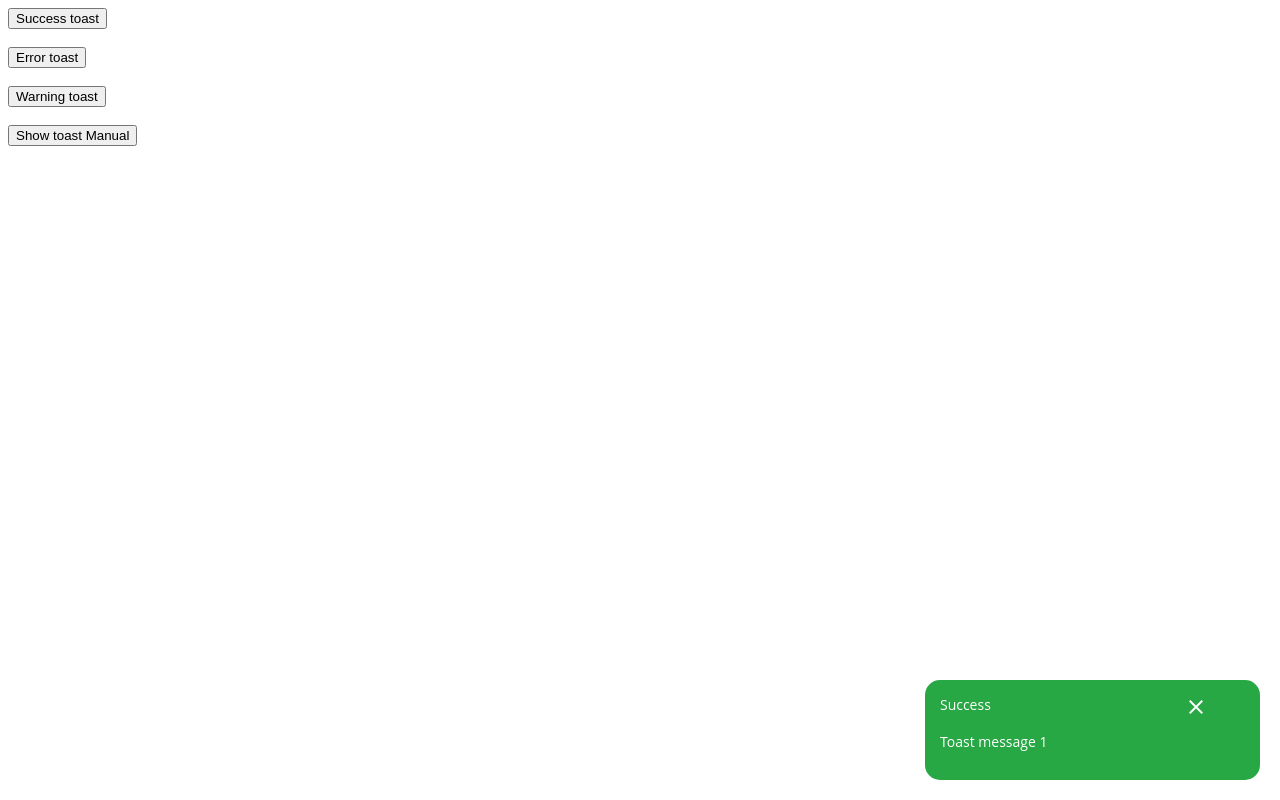
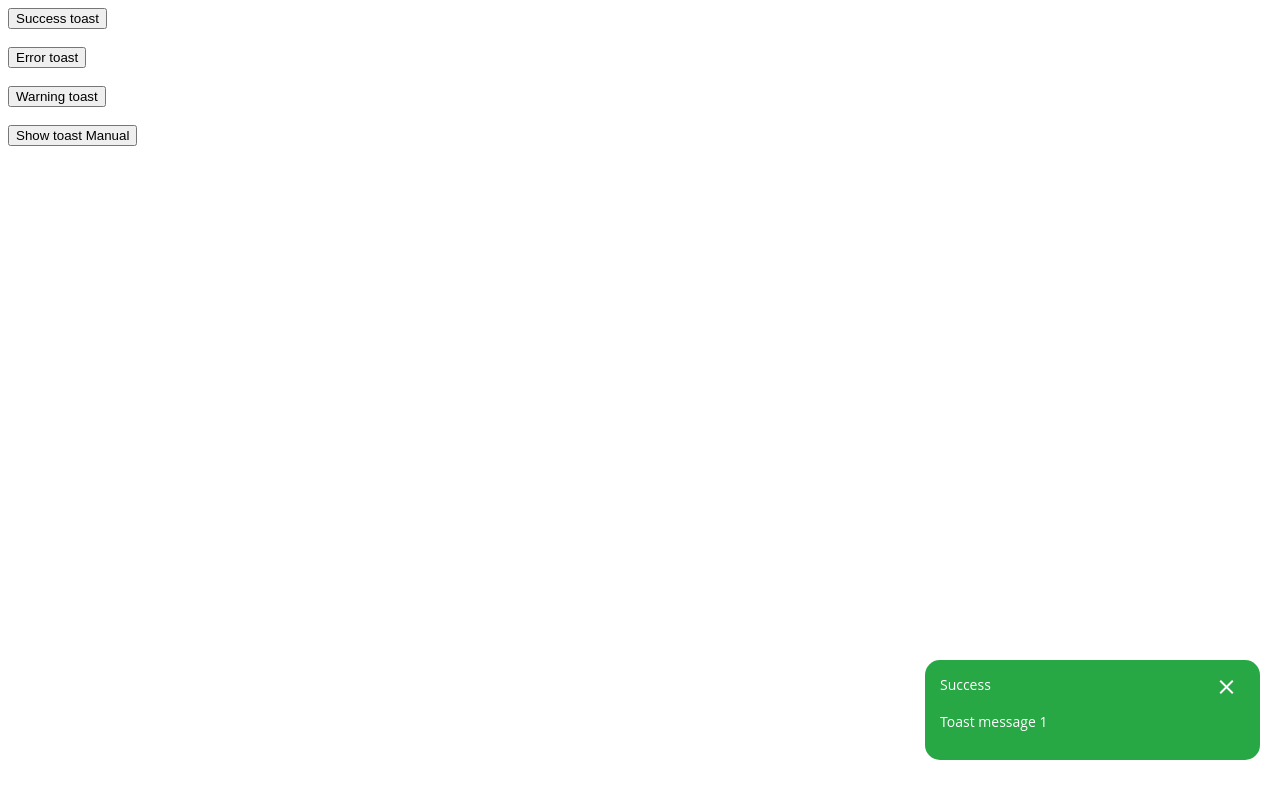
Before and after one commit to ShoaibShaukatOfficial/angular-toast-service, an Angular app: page / in a window 1280 px wide. Both pictures are taken after a click on the button "Success toast". Built offline with nearby package versions, Linux system fonts and the light colour scheme.

Commit message:
5 files modified

```diff
--- a/src/app/app.module.ts
+++ b/src/app/app.module.ts
@@ -2,18 +2,34 @@ import { NgModule } from '@angular/core';
 import { BrowserModule } from '@angular/platform-browser';
 import { BrowserAnimationsModule } from '@angular/platform-browser/animations';
 import { FormsModule } from '@angular/forms';
-
+import { MatIconModule } from '@angular/material/icon';
 import { AppComponent } from './app.component';
-import { ToastModule } from './toast';
+//import { ToastModule } from './toast';
+import { OverlayModule } from '@angular/cdk/overlay';
+import { CommonModule } from '@angular/common';
+import { ToastComponent } from './toast/toast.component';
+import { ToastService } from './toast/toast.service';
+import { defaultToastConfig, TOAST_CONFIG_TOKEN } from './toast/toast-config';
 
 @NgModule({
   imports: [
     BrowserModule,
     FormsModule,
     BrowserAnimationsModule,
-    ToastModule.forRoot(),
-    ],
-  declarations: [AppComponent],
+    OverlayModule,
+    CommonModule,
+    MatIconModule
+    // ToastModule.forRoot(),
+  ],
+  providers: [
+    ToastService,
+    {
+      provide: TOAST_CONFIG_TOKEN,
+      useValue: { ...defaultToastConfig }
+    }
+  ],
+  declarations: [AppComponent, ToastComponent],
+  entryComponents: [ToastComponent],
   bootstrap: [AppComponent]
 })
-export class AppModule { }
+export class AppModule {}
--- a/src/app/toast/index.ts
+++ b/src/app/toast/index.ts
@@ -1,2 +1 @@
 export * from './toast.service';
-export * from './toast.module';
--- a/src/app/toast/toast.component.scss
+++ b/src/app/toast/toast.component.scss
@@ -10,7 +10,8 @@
   text-decoration: none solid rgb(255, 255, 255);
   line-height: 20px;
   display: grid;
-  grid-template-columns: 80% 20%;
+  grid-template-columns: 90% 10%;
+  margin-bottom:20px;
   &-error {
     background-color: #cc0000;
   }
@@ -20,11 +21,11 @@
   &-success {
     background-color: #28a745;
   }
-  &-title{
+  &-title {
     grid-column: 1;
     grid-row: 1;
   }
-  &-icon{
+  &-icon {
     grid-column: 2;
     grid-row: 1;
   }
--- a/src/app/toast/toast.service.ts
+++ b/src/app/toast/toast.service.ts
@@ -57,8 +57,9 @@ export class ToastService {
         this.lastToast.getPosition().height * (visibleToasters - 1)
       : this.toastConfig.position.top;
     if (visibleToasters === 1) {
-      position = 75;
+      position = 125;
     }
+    console.log(position);
     return position + 'px';
   }
 
```
Also changed, not shown: package.json (+13 -13 lines).
